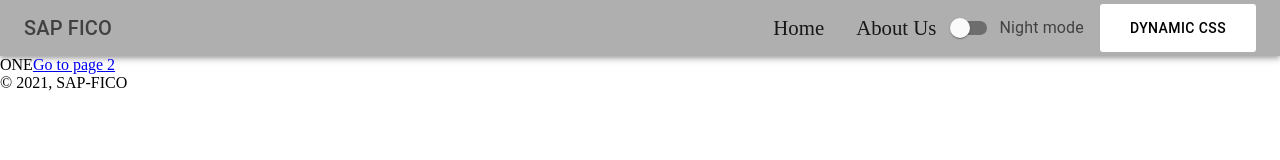
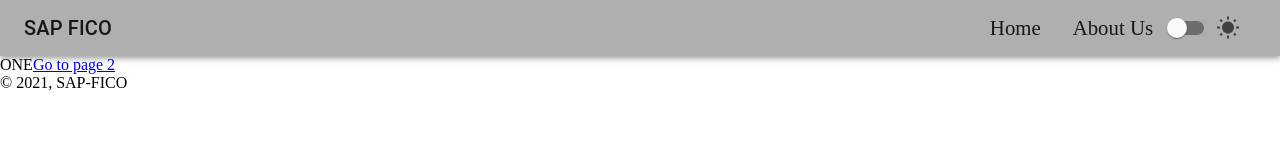
Before and after one commit to amandhunna/gatsby-learning, a Gatsby site: page / in a window 1280 px wide. Built offline with nearby package versions, Linux system fonts and the light colour scheme; Gatsby itself is replaced by a stand-in of ours.

Commit message:
updated code to remember theme

```diff
--- a/src/components/header/Header.js
+++ b/src/components/header/Header.js
@@ -13,7 +13,6 @@ import themeContext from './../../components/context';
 import Switch from './../switch/Switch';
 
 const useStyles = makeStyles((theme) => {
-console.log(theme.palette.type, theme.palette.primary)
   return createStyles({
     root: {
       flexGrow: 1,
@@ -23,7 +22,7 @@ console.log(theme.palette.type, theme.palette.primary)
     },
     title: {
       flexGrow: 1,
-      color: `${theme.palette.primary}`,
+      color: `${theme.palette.text.primary}`,
     },
     appBar: {
       background: `${theme.palette.primary}`
@@ -40,8 +39,8 @@ console.log(theme.palette.type, theme.palette.primary)
   })}
 );
 
-export default function Header(props) {
-  const { themeType, setThemeType, setDarkState } = useContext(themeContext);
+export default function Header() {
+  const { themeType, setThemeType } = useContext(themeContext);
   const classes = useStyles();
   return (
     <div className={classes.root}>
@@ -55,7 +54,7 @@ export default function Header(props) {
           </Typography>
           <Link className={classes.link} to="/">Home</Link>
           <Link className={classes.link} to="/aboutUs/">About Us</Link>
-          <Switch value={themeType} setValue={setThemeType} setDarkState={setDarkState}/>
+          <Switch value={themeType} setValue={setThemeType}/>
         </Toolbar>
       </AppBar>
     </div>
--- a/src/components/layout/Layout.js
+++ b/src/components/layout/Layout.js
@@ -8,12 +8,13 @@ import Header from "../header/Header";
 import './layout.css';
 
 const Layout = ({ children }) => {
-  const [themeType, setThemeType] = useState('default');
-  const [darkState, setDarkState] = useState(false);
+  const lsTheme = localStorage.getItem('themeType')  || 'default';
+  const [themeType, setThemeType] = useState(lsTheme);
+  const isDarkState = lsTheme === "dark";
 
-  const palletType = darkState ? "dark" : "light";
+  const palletType = isDarkState ? "dark" : "light";
 
-  const themeLight = createMuiTheme({
+  const theme = createMuiTheme({
     palette: {
       type: palletType,
       // text: {
@@ -23,18 +24,15 @@ const Layout = ({ children }) => {
         contrastText: "#fff",
         dark: "#000000a0",
         light: "yellow",
-        main: darkState? '#000000a0': "#afafaf",
+        main: isDarkState? '#000000a0': "#afafaf",
       }
     }
   });
 
-  const handleThemeChange = () => {
-    setDarkState(!darkState);
-  };
 
-const theme = themeLight
 
-const contextValues = { themeType, setThemeType, darkState, setDarkState }
+
+const contextValues = { themeType, setThemeType, isDarkState }
 
   return (
     <ThemeContext.Provider value={contextValues} >
--- a/src/components/switch/Switch.js
+++ b/src/components/switch/Switch.js
@@ -1,8 +1,10 @@
 import React from 'react';
-import { withStyles } from '@material-ui/core/styles';
+import { withStyles, makeStyles  } from '@material-ui/core/styles';
 import Button from '@material-ui/core/Button';
 import FormControlLabel from '@material-ui/core/FormControlLabel';
 import Switch from '@material-ui/core/Switch';
+import WbSunnyIcon from '@material-ui/icons/WbSunny';
+import Brightness3Icon from '@material-ui/icons/Brightness3';
 
 // Like https://github.com/brunobertolini/styled-by
 const styledBy = (property, mapping) => (props) => mapping[props[property]];
@@ -28,33 +30,45 @@ const styles = {
   },
 };
 
+// not used for ref only
 const StyledButton = withStyles(styles)(({ classes, color, ...other }) => (
   <Button className={classes.root} {...other} />
 ));
 
+const labelStyle = makeStyles(() => ({
+  label: {
+    display: 'flex',
+    justifyContent: 'center',
+    alignItems: 'center',
+  },
+}));
+
+
 export default function SwitchComp(props) {
-  const color = props.value;
-  const setColor = props.setValue;
+  const classes  = labelStyle();
+  const { value, setValue } = props
+  const handleChange = (event) => {
+    const themeType = event.target.checked ? 'dark' : 'default';
+    localStorage.setItem('themeType', themeType);
+    setValue(themeType);
+  };
 
-  const handleChange = (event) => {
-    props.setDarkState(prev => !prev);
-    setColor(event.target.checked ? 'dark' : 'default');
-  };
+  const label = <div className={classes.label}> {value === 'dark' ? <Brightness3Icon /> : <WbSunnyIcon />}</div>
 
   return (
     <React.Fragment>
       <FormControlLabel
         control={
           <Switch
-            checked={color === 'dark'}
+            checked={value === 'dark'}
             onChange={handleChange}
             color="primary"
             value="dynamic-class-name"
           />
         }
-        label="Night mode"
+        label={label}
       />
-      <StyledButton color={color}>Dynamic CSS</StyledButton>
+      {false && <StyledButton color={value}>Dynamic CSS</StyledButton>}
     </React.Fragment>
   );
 }
```
